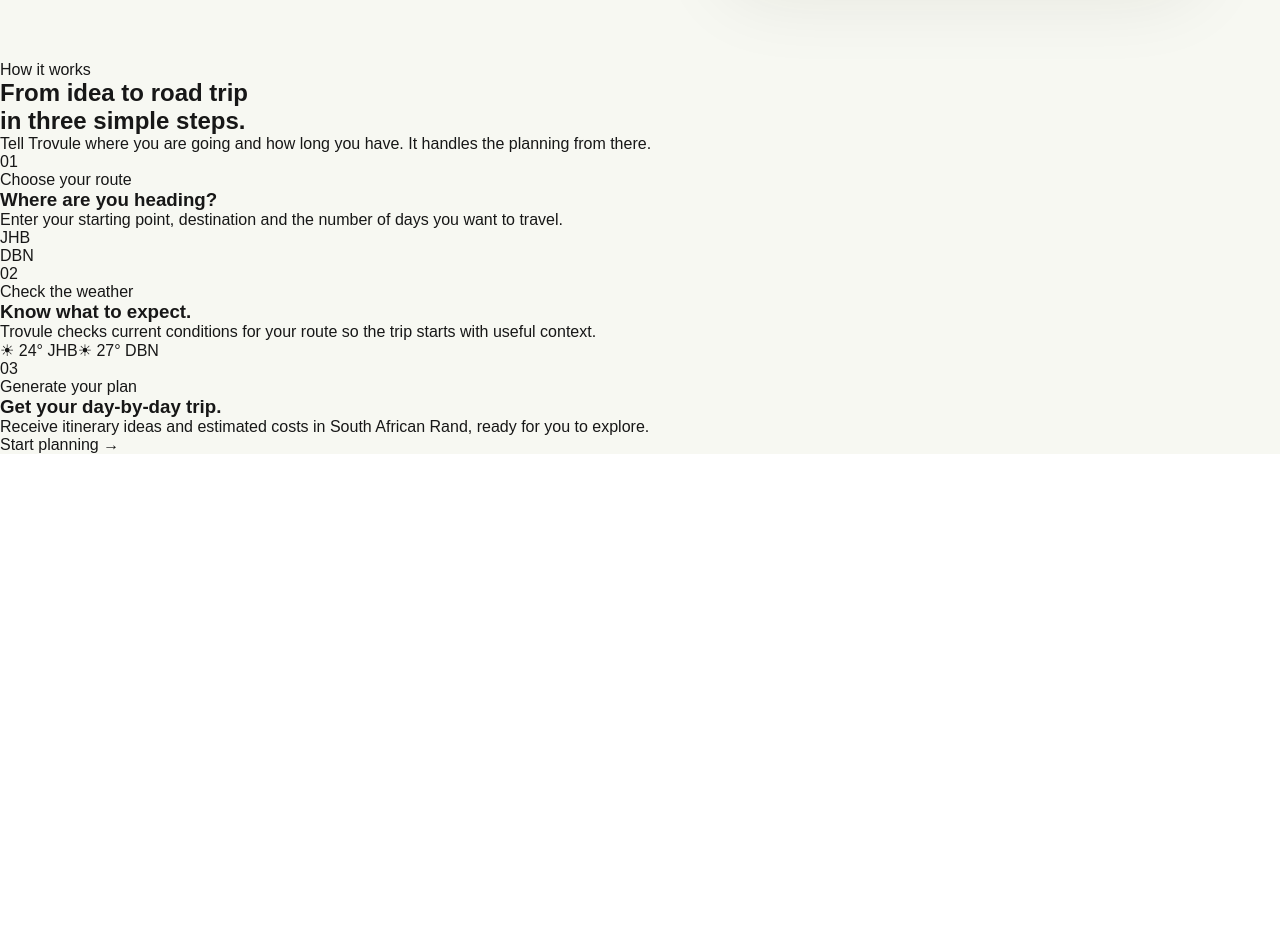
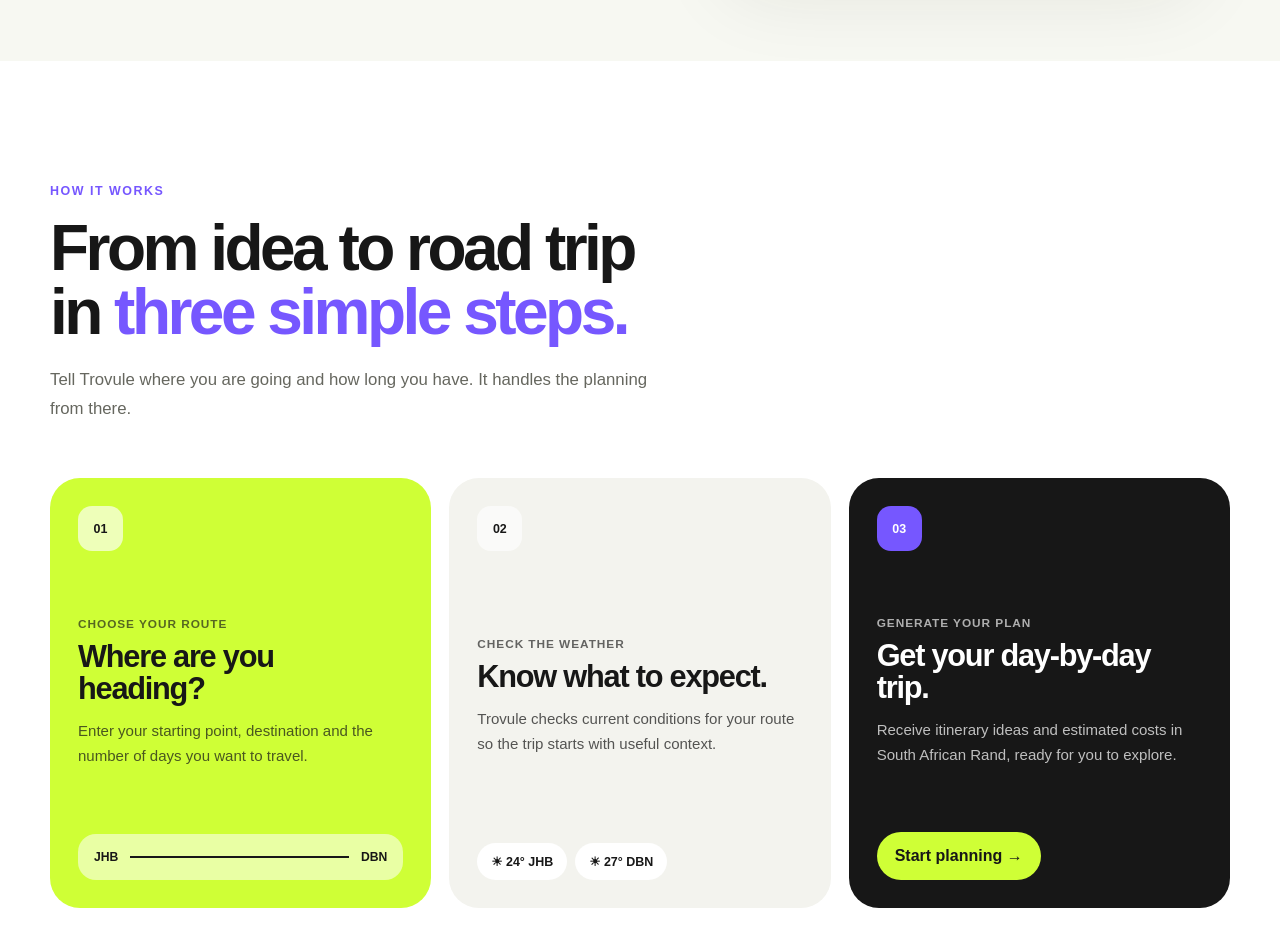
Before and after one commit to gititbunny/trovule, a React app in the folder frontend/: page / in a window 1280 px wide. Shown: the part 740-1686 px from the top of the page. Before the commit the page ends 1194 px from the top, so only its background shows below. Built offline with nearby package versions, Linux system fonts and the light colour scheme; the HTML template or start-up script is replaced by a standard one.

Commit message:
Update Home.css

```diff
--- a/frontend/src/styles/Home.css
+++ b/frontend/src/styles/Home.css
@@ -476,3 +476,225 @@
     top: 50px;
   }
 }
+
+/* =========================
+   HOW IT WORKS
+========================= */
+
+.how-it-works {
+  padding: 120px 0;
+  background: #ffffff;
+}
+
+.how-container {
+  width: min(1180px, calc(100% - 40px));
+  margin: 0 auto;
+}
+
+.section-heading {
+  max-width: 760px;
+  margin-bottom: 55px;
+}
+
+.section-label {
+  display: inline-block;
+  margin-bottom: 18px;
+  font-size: 0.78rem;
+  font-weight: 800;
+  text-transform: uppercase;
+  letter-spacing: 0.12em;
+  color: #7657ff;
+}
+
+.section-heading h2 {
+  font-size: clamp(2.6rem, 5vw, 5rem);
+  line-height: 1;
+  letter-spacing: -0.055em;
+}
+
+.section-heading h2 span {
+  color: #7657ff;
+}
+
+.section-heading p {
+  max-width: 600px;
+  margin-top: 22px;
+  font-size: 1.05rem;
+  line-height: 1.7;
+  color: #66675f;
+}
+
+
+/* Cards */
+
+.how-grid {
+  display: grid;
+  grid-template-columns: repeat(3, 1fr);
+  gap: 18px;
+}
+
+.how-card {
+  min-height: 430px;
+  padding: 28px;
+  border-radius: 30px;
+
+  display: flex;
+  flex-direction: column;
+  justify-content: space-between;
+  gap: 35px;
+}
+
+.how-card-lime {
+  background: #cfff36;
+}
+
+.how-card-light {
+  background: #f3f3ee;
+}
+
+.how-card-dark {
+  background: #171717;
+  color: #ffffff;
+}
+
+.how-number {
+  width: 45px;
+  height: 45px;
+
+  display: flex;
+  align-items: center;
+  justify-content: center;
+
+  border-radius: 14px;
+  background: rgba(255, 255, 255, 0.65);
+
+  font-size: 0.78rem;
+  font-weight: 800;
+}
+
+.how-card-dark .how-number {
+  background: #7657ff;
+}
+
+.how-kicker {
+  display: block;
+  margin-bottom: 10px;
+
+  font-size: 0.74rem;
+  font-weight: 800;
+  text-transform: uppercase;
+  letter-spacing: 0.08em;
+
+  opacity: 0.65;
+}
+
+.how-card h3 {
+  margin-bottom: 14px;
+
+  font-size: clamp(1.7rem, 2.4vw, 2.3rem);
+  line-height: 1.05;
+  letter-spacing: -0.04em;
+}
+
+.how-card p {
+  line-height: 1.65;
+  font-size: 0.94rem;
+  opacity: 0.72;
+}
+
+
+/* Mini Route */
+
+.mini-route {
+  display: flex;
+  align-items: center;
+  gap: 12px;
+
+  padding: 16px;
+  background: rgba(255, 255, 255, 0.55);
+  border-radius: 18px;
+
+  font-size: 0.76rem;
+  font-weight: 800;
+}
+
+.mini-route-line {
+  flex: 1;
+  height: 2px;
+  background: #171717;
+}
+
+
+/* Weather Chips */
+
+.weather-chip-row {
+  display: flex;
+  flex-wrap: wrap;
+  gap: 8px;
+}
+
+.weather-chip {
+  padding: 11px 14px;
+
+  background: #ffffff;
+  border-radius: 999px;
+
+  font-size: 0.78rem;
+  font-weight: 700;
+}
+
+
+/* Card CTA */
+
+.how-card-link {
+  display: inline-flex;
+  align-items: center;
+  justify-content: center;
+
+  width: fit-content;
+  min-height: 48px;
+  padding: 0 18px;
+
+  background: #cfff36;
+  color: #171717;
+  border-radius: 999px;
+
+  font-weight: 800;
+}
+
+.how-card-link:hover {
+  background: #bdec26;
+}
+
+
+/* Responsive */
+
+@media (max-width: 900px) {
+  .how-grid {
+    grid-template-columns: 1fr;
+  }
+
+  .how-card {
+    min-height: 350px;
+  }
+}
+
+@media (max-width: 600px) {
+  .how-it-works {
+    padding: 85px 0;
+  }
+
+  .how-container {
+    width: min(100% - 28px, 1180px);
+  }
+
+  .section-heading {
+    margin-bottom: 38px;
+  }
+
+  .how-card {
+    min-height: 330px;
+    padding: 23px;
+    border-radius: 24px;
+  }
+}
```
